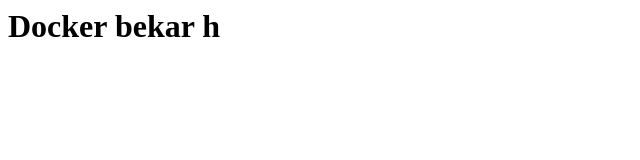
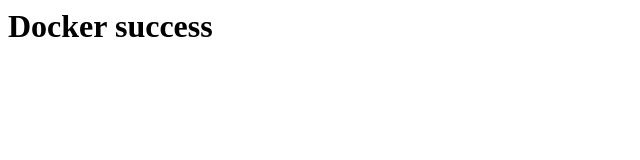
Before and after one commit to aj-233404/docker, a plain HTML site: page index.html in a window 1280 px wide. Shown: the full height of the page, 0-640 px from the left. Drawn offline with Linux system fonts and the light colour scheme.

Commit message:
2nd commit

```diff
--- a/index.html
+++ b/index.html
@@ -1 +1 @@
-<h1> Docker bekar h</h1>
+<h1> Docker success</h1>
```
